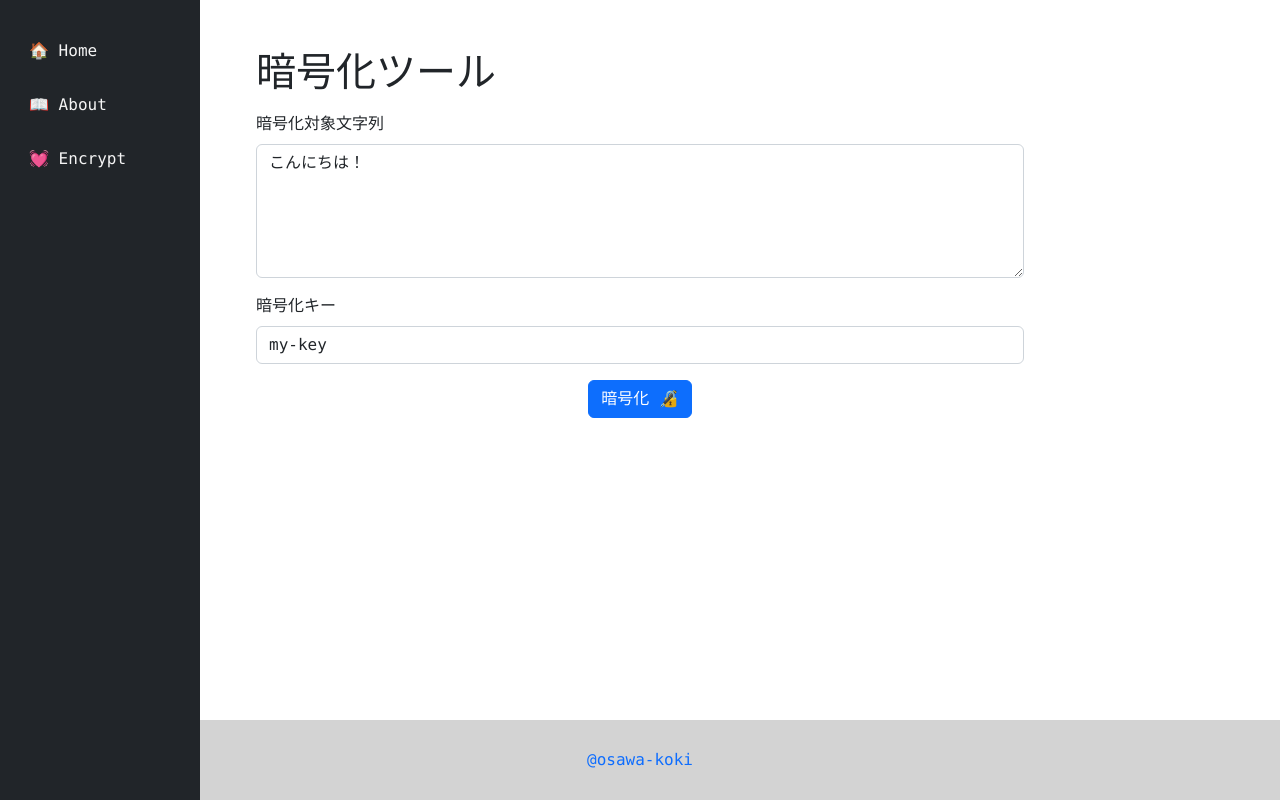
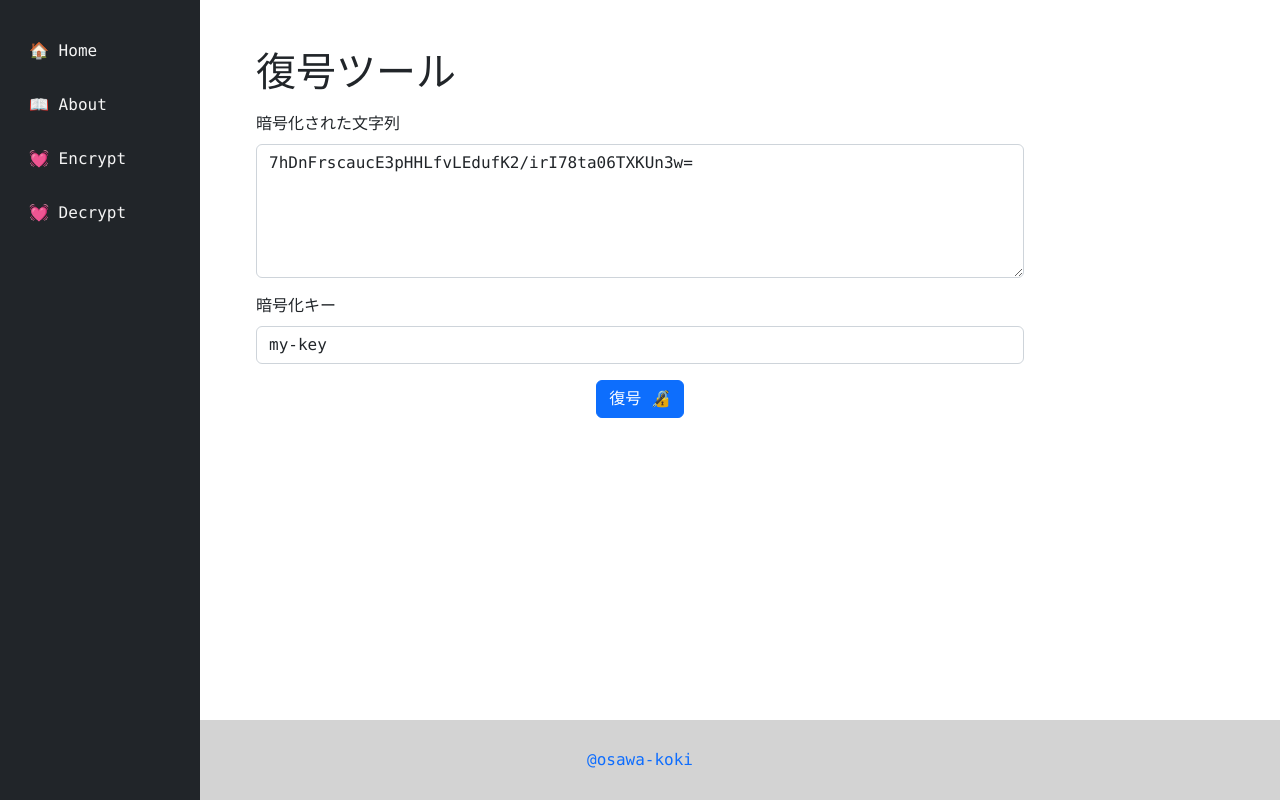
Before and after one commit to osawa-koki/oh-my-aes, a Next.js app in the folder web/: page /decrypt in a window 1280 px wide. Built offline with nearby package versions, Linux system fonts and the light colour scheme.

Commit message:
復号。

```diff
--- a/web/pages.ts
+++ b/web/pages.ts
@@ -15,6 +15,11 @@ const pages = [
     path: "/encrypt/",
     name: "Encrypt",
   },
+  {
+    emoji: "💓",
+    path: "/decrypt/",
+    name: "Decrypt",
+  },
 ];
 
 export default pages;
--- a/web/pages/decrypt.tsx
+++ b/web/pages/decrypt.tsx
@@ -6,20 +6,22 @@ import { MyResponseType } from "../src/ResponseType";
 
 export default function EncryptPage() {
 
-  const [content, setContent] = useState<string>('こんにちは！');
+  const [content, setContent] = useState<string>('7hDnFrscaucE3pHHLfvLEdufK2/irI78ta06TXKUn3w=');
   const [key, setKey] = useState<string>('my-key');
-  const [encrypted, setEncrypted] = useState<string | null>(null);
+  const [decrypted, setDecrypted] = useState<string | null>(null);
   const [error, setError] = useState<string | null>(null);
 
   const Encrypt = async () => {
     try {
-      fetch(`${setting.apiPath}/api/cipher/aes/ecb/encrypt/256?key=${key}&data=${content}`)
+      fetch(`${setting.apiPath}/api/cipher/aes/ecb/decrypt/256?key=${key}&data=${content}`)
         .then(res => res.json())
         .then((json: MyResponseType) => {
-          setEncrypted(json.Encrypted);
+          setDecrypted(json.decrypted);
         })
         .catch(e => {
           setError(e.message);
+          console.log("###");
+
         });
     } catch (e) {
       setError(e.message);
@@ -29,9 +31,9 @@ export default function EncryptPage() {
   return (
     <Layout>
       <div id="Encrypt" className="mt-3">
-        <h1>暗号化ツール</h1>
+        <h1>復号ツール</h1>
         <Form.Group className="mt-3">
-          <Form.Label>暗号化対象文字列</Form.Label>
+          <Form.Label>暗号化された文字列</Form.Label>
           <Form.Control as="textarea" rows={5} value={content} onInput={(e) => {setContent((e.target as HTMLTextAreaElement).value)}} />
         </Form.Group>
         <Form.Group className="mt-3">
@@ -39,7 +41,7 @@ export default function EncryptPage() {
           <Form.Control type="text" placeholder="Enter Key" value={key} onInput={(e) => {setKey((e.target as HTMLTextAreaElement).value)}} />
         </Form.Group>
         <div className="mt-3 d-flex justify-content-center">
-          <Button variant="primary" onClick={Encrypt}>暗号化 🔏</Button>
+          <Button variant="primary" onClick={Encrypt}>復号 🔏</Button>
         </div>
         {
           error !== null ? (
@@ -51,14 +53,14 @@ export default function EncryptPage() {
           ) : (
             <>
             {
-              encrypted !== null && (
+              decrypted !== null && (
                 <>
                   <Alert variant="info" className="mt-3">
-                    暗号化された文字列は以下の通りです。
+                  復号された文字列は以下の通りです。
                   </Alert>
                   <Form.Group className="mt-3">
-                    <Form.Label>暗号化された文字列</Form.Label>
-                    <Form.Control readOnly as="textarea" value={encrypted} rows={5} />
+                    <Form.Label>復号された文字列</Form.Label>
+                    <Form.Control readOnly as="textarea" value={decrypted} rows={5} />
                   </Form.Group>
                 </>
               )
--- a/web/pages/encrypt.tsx
+++ b/web/pages/encrypt.tsx
@@ -16,7 +16,7 @@ export default function EncryptPage() {
       fetch(`${setting.apiPath}/api/cipher/aes/ecb/encrypt/256?key=${key}&data=${content}`)
         .then(res => res.json())
         .then((json: MyResponseType) => {
-          setEncrypted(json.Encrypted);
+          setEncrypted(json.encrypted);
         })
         .catch(e => {
           setError(e.message);
```
Also changed, not shown: web/src/ResponseType.ts (+9 -9 lines).
